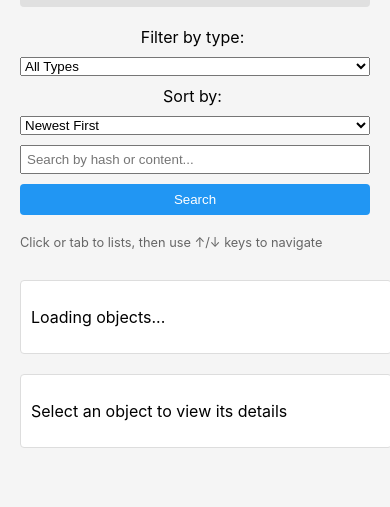
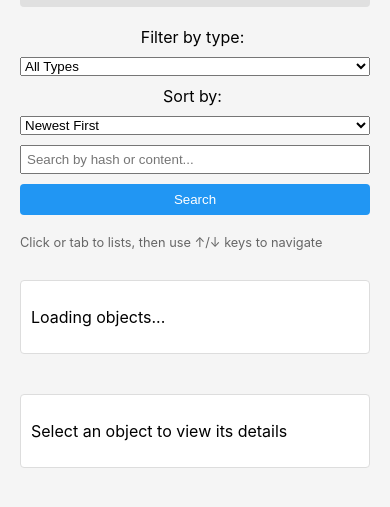
Before and after one commit to markiz/git-visualizer, a website with bundled scripts: page src/index.html in a window 390 px wide. Shown: the part 165-672 px from the top of the page. Built offline with nearby package versions, Linux system fonts and the light colour scheme.

Commit message:
Fix horizontal scrollbox in mobile

```diff
--- a/src/index.html
+++ b/src/index.html
@@ -226,10 +226,12 @@
       .object-details {
         flex: none; /* Remove flex grow/shrink on smaller screens */
         width: 100%; /* Take full width */
+        box-sizing: border-box; /* Include padding and border in the element's total width */
       }
 
       .objects-list {
         max-height: 300px; /* Limit height for mobile */
+        margin-bottom: 20px; /* Add space below the list when stacked */
       }
 
       .filter-sort-pickers {
```
